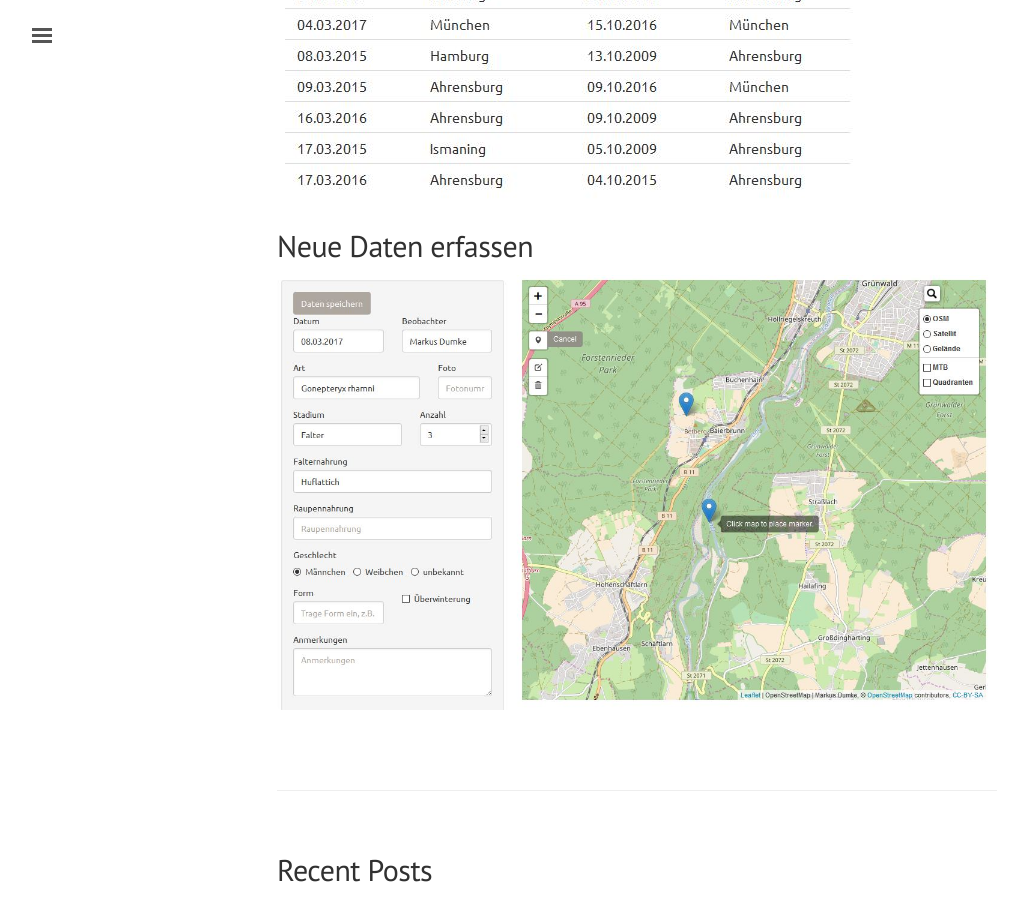
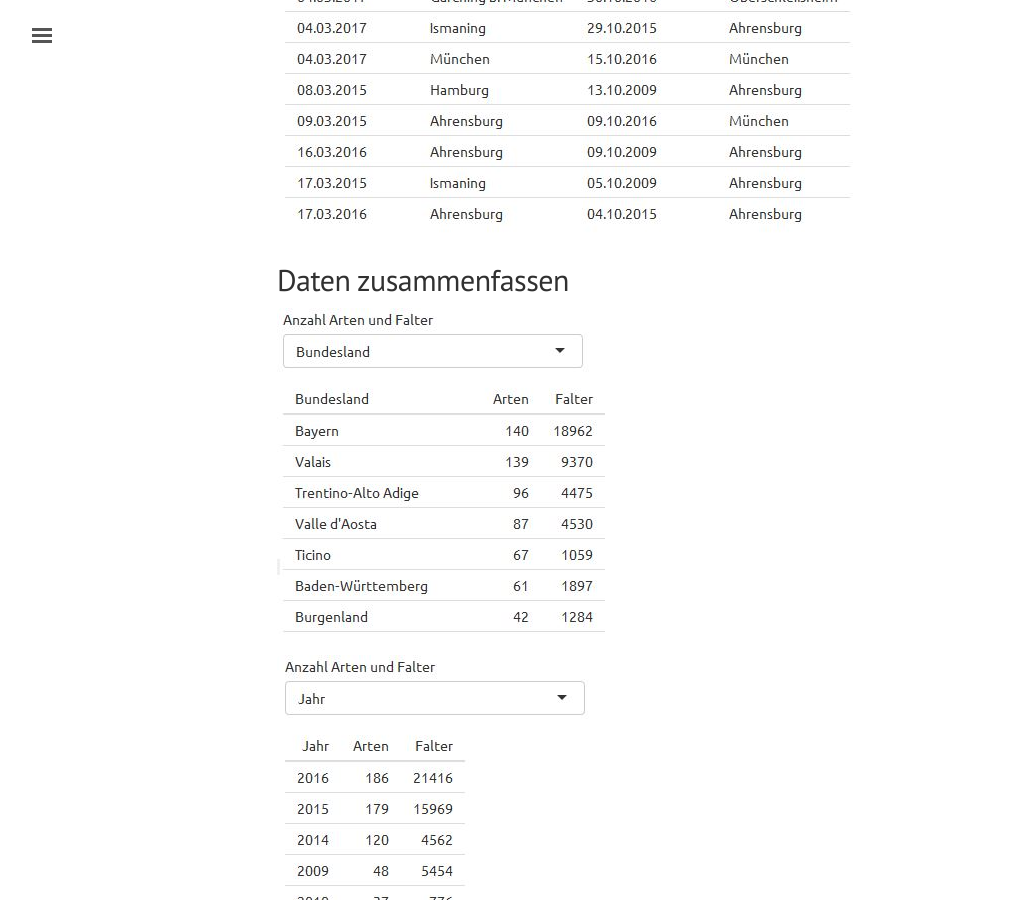
Before and after one commit to markdumke/Blog, a Jekyll site: the page built from _posts/2017-03-08-Schmetterlingsbeobachtungen darstellen mit Shiny Leaflet.md, in a window 1280 px wide and 900 px high, scrolled down 3784 px. Shown: the whole window, without its empty margins (3-1022 px from the left). Built offline with Jekyll 4.4.1, drawn with Linux system fonts in a browser that asks for light colours; comment, search, counter and statistics services are not loaded.

Commit message:
add images to post

```diff
--- a/_posts/2017-03-08-Schmetterlingsbeobachtungen darstellen mit Shiny Leaflet.md
+++ b/_posts/2017-03-08-Schmetterlingsbeobachtungen darstellen mit Shiny Leaflet.md
@@ -16,7 +16,7 @@ comments: true
 
 ![]({{ site.url }}/assets/schmetterlinge_shiny/karte_calbum.JPG)
 
-### Messtischblatt-Quadranten anzeigen und Daten aggregieren
+## Messtischblatt-Quadranten anzeigen und Daten aggregieren
 
 ![]({{ site.url }}/assets/schmetterlinge_shiny/karte_quadranten.JPG)
 
@@ -34,6 +34,12 @@ comments: true
 
 ![]({{ site.url }}/assets/schmetterlinge_shiny/erstsichtung.JPG)
 
+## Daten zusammenfassen
+
+![]({{ site.url }}/assets/schmetterlinge_shiny/summary_bundesland.JPG)
+
+![]({{ site.url }}/assets/schmetterlinge_shiny/summary_jahr.JPG)
+
 ## Neue Daten erfassen
 
 ![]({{ site.url }}/assets/schmetterlinge_shiny/daten_eingabe.JPG)
```
Also changed, not shown: assets/schmetterlinge_shiny/html_spini.JPG (added), assets/schmetterlinge_shiny/summary_bundesland.JPG (added), assets/schmetterlinge_shiny/summary_jahr.JPG (added).
